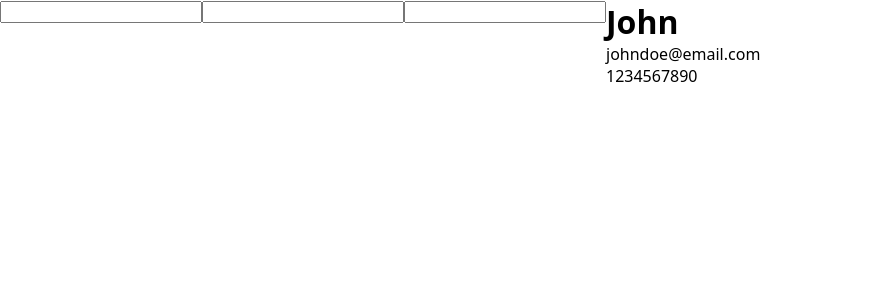
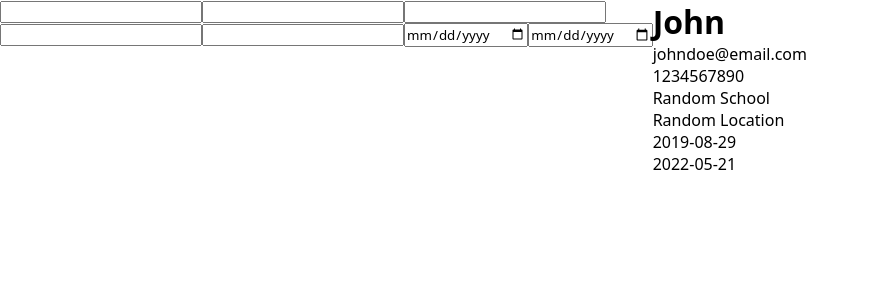
Before and after one commit to ImExtraPolite3/resume-builder, a React (Vite) app: page / in a window 1280 px wide. Shown: the top 300 px of the page, without its empty margins (0-869 px from the left). Built offline with nearby package versions, Linux system fonts and the light colour scheme.

Commit message:
display education information

```diff
--- a/src/App.jsx
+++ b/src/App.jsx
@@ -1,12 +1,20 @@
 import { useState } from 'react';
 import GeneralInfo from './components/General';
-import UserOutput from './components/UserOutput';
+import EducationInfo from './components/Education';
+import UserOutput, { EducationOutput } from './components/UserOutput';
 
 function App() {
   const [general, setGeneral] = useState({
     name: 'John',
     email: 'johndoe@email.com',
     phoneNumber: '1234567890',
+  });
+
+  const [education, setEducation] = useState({
+    schoolName0: 'Random School',
+    schoolLocation1: 'Random Location',
+    schoolStartDate2: '2019-08-29',
+    schoolEndDate3: '2022-05-21',
   });
 
   const handleGeneral = (e) => {
@@ -18,21 +26,37 @@ function App() {
     }));
   };
 
+  const handleEducation = (e) => {
+    const { id, value } = e.target;
+
+    setEducation((prevText) => ({
+      ...prevText,
+      [id]: value,
+    }));
+  };
+
   return (
     <>
       <div className="user-input">
         <div className="general-input">
           <GeneralInfo onChange={handleGeneral} />
         </div>
+        <div className="education-input">
+          <EducationInfo onChange={handleEducation} />
+        </div>
       </div>
       <div className="user-output">
-        <div className="general-output">
-          <UserOutput
-            generalName={general.name}
-            generalEmail={general.email}
-            generalPhoneNumber={general.phoneNumber}
-          />
-        </div>
+        <UserOutput
+          generalName={general.name}
+          generalEmail={general.email}
+          generalPhoneNumber={general.phoneNumber}
+        />
+        <EducationOutput
+          educationName={education.schoolName0}
+          educationLocation={education.schoolLocation1}
+          educationStartDate={education.schoolStartDate2}
+          educationEndDate={education.schoolEndDate3}
+        />
       </div>
     </>
   );
--- a/src/components/Education.jsx
+++ b/src/components/Education.jsx
@@ -1,15 +1,22 @@
-// export default function EducationInfo({
-//   schoolName,
-//   major,
-//   startDate,
-//   endDate,
-// }) {
-//   return (
-//     <>
-//       <input type="text" onChange={(e) => schoolName(e.target.value)} />
-//       <input type="text" onChange={(e) => major(e.target.value)} />
-//       <input type="date" onChange={(e) => startDate(e.target.value)} />
-//       <input type="date" onChange={(e) => endDate(e.target.value)} />
-//     </>
-//   );
-// }
+const educationInfo = {
+  idName: ['schoolName', 'schoolLocation', 'schoolStartDate', 'schoolEndDate'],
+  type: ['input', 'input', 'date', 'date'],
+};
+
+function CreateInfo({ idName, type, onChange, num }) {
+  return <input type={type} id={`${idName}${num}`} onChange={onChange} />;
+}
+
+export default function EducationInfo({ onChange }) {
+  return educationInfo.idName.map((name, index) => {
+    return (
+      <CreateInfo
+        key={index}
+        type={educationInfo.type[index]}
+        idName={name}
+        onChange={onChange}
+        num={index}
+      />
+    );
+  });
+}
--- a/src/components/UserOutput.jsx
+++ b/src/components/UserOutput.jsx
@@ -4,6 +4,22 @@ function GeneralOutput({ generalName, generalEmail, generalPhoneNumber }) {
       <h1>{generalName}</h1>
       <p>{generalEmail}</p>
       <p>{generalPhoneNumber}</p>
+    </>
+  );
+}
+
+function EducationOutput({
+  educationName,
+  educationLocation,
+  educationStartDate,
+  educationEndDate,
+}) {
+  return (
+    <>
+      <p>{educationName}</p>
+      <p>{educationLocation}</p>
+      <p>{educationStartDate}</p>
+      <p>{educationEndDate}</p>
     </>
   );
 }
@@ -15,11 +31,16 @@ export default function UserOutput({
 }) {
   return (
     <>
-      <GeneralOutput
-        generalName={generalName}
-        generalEmail={generalEmail}
-        generalPhoneNumber={generalPhoneNumber}
-      />
+      <div className="general-output">
+        <GeneralOutput
+          generalName={generalName}
+          generalEmail={generalEmail}
+          generalPhoneNumber={generalPhoneNumber}
+        />
+      </div>
+      <div className="education-output"></div>
     </>
   );
 }
+
+export { EducationOutput };
```
